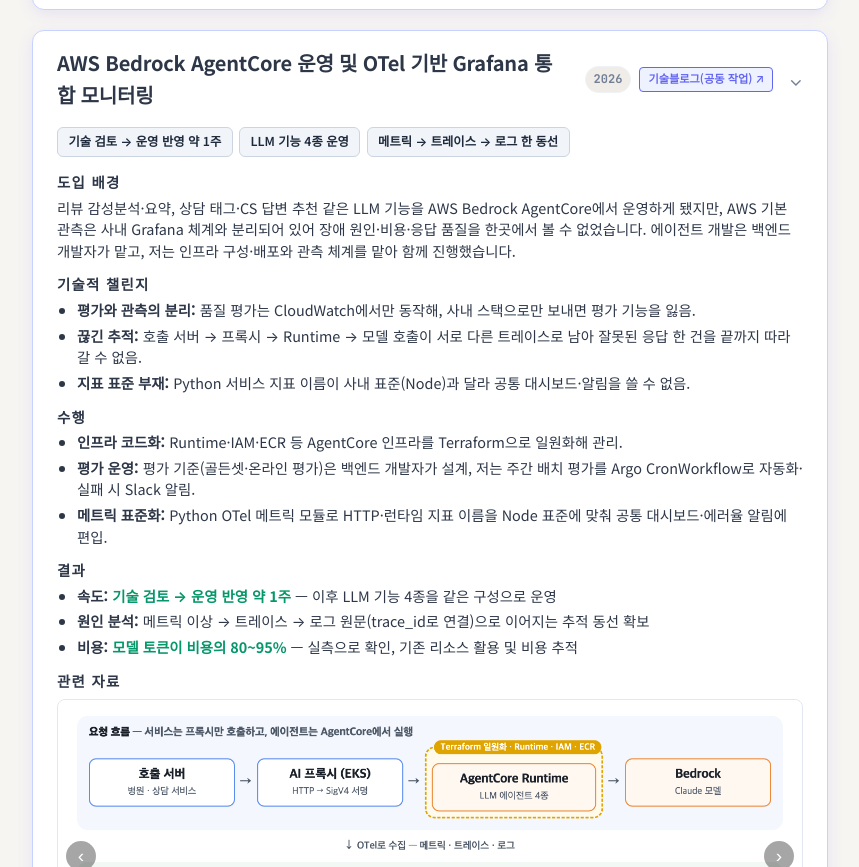
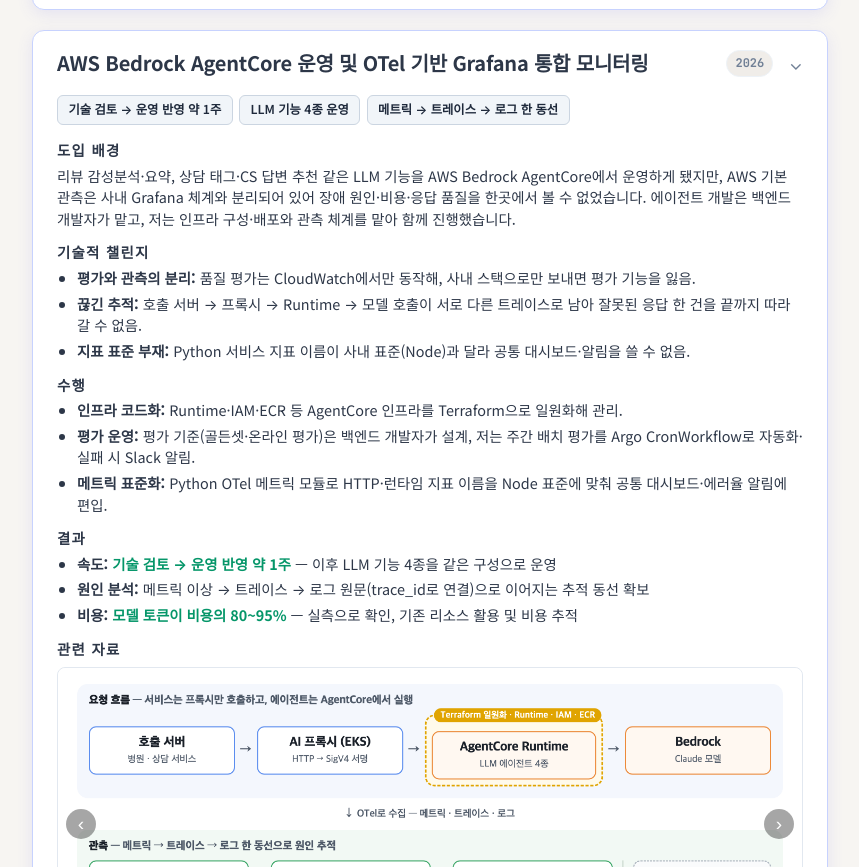
Before and after one commit to 95jinhong/95jinhong.github.io, a plain HTML site: page index.html in a window 1280 px wide. Shown: the part 3763-4630 px from the top of the page, without its empty margins (210-1069 px from the left). Drawn offline with nearby package versions, Linux system fonts and the light colour scheme; a web font is replaced by a local one.

Commit message:
fix(portfolio): AgentCore 카드에서 타인 작성 기술블로그 링크 삭제 (#14)
- 저자가 본인이 아닌 글이라 제거, 본인 작성 글은 추후 추가

```diff
--- a/index.html
+++ b/index.html
@@ -1936,7 +1936,6 @@
               <h4 class="project-title">AWS Bedrock AgentCore 운영 및 OTel 기반 Grafana 통합 모니터링</h4>
               <div class="project-meta">
                 <span class="project-period">2026</span>
-                <a href="https://boostbrothers.github.io/2026-10-06-ddocdoc-ai-agentcore-strands" class="project-ref-link" target="_blank" rel="noopener noreferrer" onclick="event.stopPropagation()">기술블로그(공동 작업) ↗</a>
               </div>
               <span class="project-toggle" aria-hidden="true">&#8963;</span>
             </button>
```
